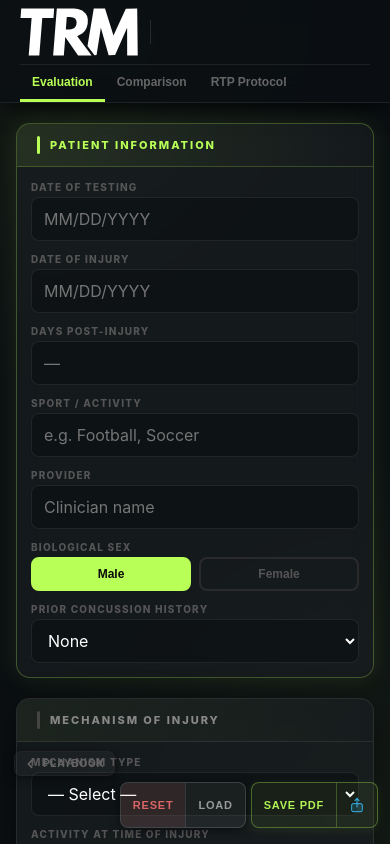
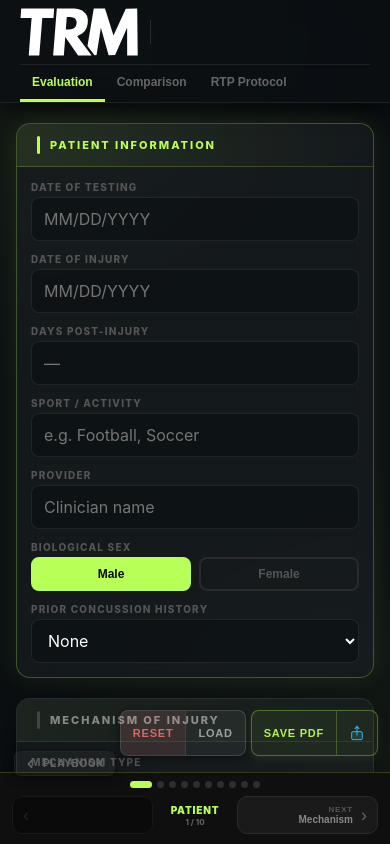
Before and after one commit to lucasdwinslow-pixel/TRM-Clinical-Tools, a React (Vite) app: page /concussion in a window 390 px wide. Shown: the top 844 px of the page. Built offline with nearby package versions, Linux system fonts and the light colour scheme; a web font is replaced by a local one.

Commit message:
Adjust FAB position and add mobile navigation

```diff
--- a/src/apps/ConcussionApp.jsx
+++ b/src/apps/ConcussionApp.jsx
@@ -52,7 +52,7 @@ if (typeof document !== "undefined" && !document.getElementById("trm-concussion-
       .trm-con-tab-sub { display: none !important; }
       .trm-con-tab-btn { padding: 10px 12px !important; }
       .trm-con-stat-bar { gap: 16px !important; padding: 10px 14px !important; }
-      .trm-con-fab { bottom: 16px !important; right: 12px !important; gap: 5px !important; }
+      .trm-con-fab { bottom: 88px !important; right: 12px !important; gap: 5px !important; }
       .trm-con-fab button { padding: 10px 12px !important; font-size: 11px !important; min-height: 44px; }
       input[type="number"], input[type="text"], select, textarea {
         font-size: 16px !important; min-height: 44px !important;
@@ -724,6 +724,20 @@ const BLANK_DATA = {
   clinicalNotes: "", noteText: "",
 };
 
+// ─── MOBILE SECTION NAV — Concussion Testing tab ─────────────────────────────
+const SECTION_NAV = [
+  { key: "patient",       label: "Patient",   ids: ["patient"] },
+  { key: "mechanism",     label: "Mechanism", ids: ["mechanism"] },
+  { key: "symptoms",      label: "CCP",       ids: ["symptoms"] },
+  { key: "cervical",      label: "Cervical",  ids: ["cervical"] },
+  { key: "voms",          label: "VOMS",      ids: ["voms"] },
+  { key: "eyeAlign",      label: "Eyes",      ids: ["eyeAlignment"] },
+  { key: "tandemGait",    label: "Gait",      ids: ["tandemGait"] },
+  { key: "exertional",    label: "Exertion",  ids: ["exertional"] },
+  { key: "rtp",           label: "RTP",       ids: ["rtp"] },
+  { key: "notes",         label: "Notes",     ids: ["clinicalNotes", "note"] },
+];
+
 // ─── TAB 1: TESTING ───────────────────────────────────────────────────────────
 function Tab1({ data: d, setData: setD }) {
   const sd    = (k, v) => setD(p => ({ ...p, [k]: v }));
@@ -739,6 +753,17 @@ function Tab1({ data: d, setData: setD }) {
   const [activeCard, setActiveCard] = useState("patient");
   const [noteCopied, setNoteCopied] = useState(false);
 
+  // ── Mobile section nav ──
+  const [isMobile, setIsMobile]          = useState(() => window.innerWidth < 700);
+  const [activeSection, setActiveSection] = useState(SECTION_NAV[0].key);
+  const navLockRef = useRef(null);
+
+  useEffect(() => {
+    const handler = () => setIsMobile(window.innerWidth < 700);
+    window.addEventListener("resize", handler);
+    return () => window.removeEventListener("resize", handler);
+  }, []);
+
   const sx  = d.symptoms     || {};
   const cx  = d.cervical     || {};
   const vm  = d.voms         || {};
@@ -747,6 +772,42 @@ function Tab1({ data: d, setData: setD }) {
   const ex  = d.exertional   || {};
   const scores = ccpScores(sx);
   const numSx = Object.values(sx).filter(v => parseInt(v) > 0).length;
+
+  // ── IntersectionObserver scroll-spy (muted during tap-driven scrolls) ──
+  useEffect(() => {
+    if (!isMobile) return;
+    const visible = new Set();
+    const update = () => {
+      if (navLockRef.current) return; // tap driving the scroll — don't override
+      for (const sec of SECTION_NAV) {
+        if (sec.ids.some(id => visible.has(id))) { setActiveSection(sec.key); return; }
+      }
+    };
+    const observers = [];
+    SECTION_NAV.flatMap(s => s.ids).forEach(id => {
+      const el = document.getElementById(id);
+      if (!el) return;
+      const obs = new IntersectionObserver(entries => {
+        entries.forEach(e => e.isIntersecting ? visible.add(id) : visible.delete(id));
+        update();
+      }, { threshold: 0.2 });
+      obs.observe(el);
+      observers.push(obs);
+    });
+    return () => observers.forEach(o => o.disconnect());
+  }, [isMobile]);
+
+  // Scrolls to the first element of the section's ids, offset for sticky header.
+  // The concussion sticky header is ~104px (64px logo row + 40px tab row).
+  // Using window.scrollTo gives precise control vs scrollIntoView which ignores headers.
+  const scrollToSection = (ids) => {
+    const el = document.getElementById(ids[0]);
+    if (!el) return;
+    if (navLockRef.current) clearTimeout(navLockRef.current);
+    navLockRef.current = setTimeout(() => { navLockRef.current = null; }, 700);
+    const top = el.getBoundingClientRect().top + window.scrollY - 108;
+    window.scrollTo({ top: Math.max(0, top), behavior: "smooth" });
+  };
 
   const generateNote = () => sd("noteText", buildConcussionNote(d));
   const copyNote = () => {
@@ -1314,6 +1375,80 @@ function Tab1({ data: d, setData: setD }) {
           />
         )}
       </Card>
+
+      {/* Spacer so last card clears the mobile nav bar */}
+      {isMobile && <div style={{ height: 84 }} />}
+
+      {/* ── MOBILE SECTION NAV (Testing tab only) ── */}
+      {isMobile && (() => {
+        const idx  = SECTION_NAV.findIndex(s => s.key === activeSection);
+        const cur  = SECTION_NAV[idx] ?? SECTION_NAV[0];
+        const prev = SECTION_NAV[idx - 1];
+        const next = SECTION_NAV[idx + 1];
+        return (
+          <div style={{
+            position: "fixed", bottom: 0, left: 0, right: 0,
+            zIndex: 150, background: "#0f0f0f",
+            borderTop: `1px solid ${LIME}33`,
+            paddingBottom: "env(safe-area-inset-bottom)",
+          }}>
+            {/* Section dots */}
+            <div style={{ display: "flex", justifyContent: "center", gap: 5, paddingTop: 8, paddingBottom: 4 }}>
+              {SECTION_NAV.map(s => (
+                <button key={s.key} onClick={() => { scrollToSection(s.ids); setActiveSection(s.key); }} style={{
+                  width: s.key === activeSection ? 22 : 7, height: 7, borderRadius: 4,
+                  padding: 0, border: "none", flexShrink: 0,
+                  background: s.key === activeSection ? LIME : "#2e2e2e",
+                  cursor: "pointer", transition: "width 0.2s, background 0.2s",
+                }} />
+              ))}
+            </div>
+            {/* Prev / label / Next */}
+            <div style={{ display: "flex", alignItems: "stretch", gap: 6, padding: "4px 12px 10px" }}>
+              <button
+                onClick={() => { if (prev) { scrollToSection(prev.ids); setActiveSection(prev.key); } }}
+                disabled={!prev}
+                style={{
+                  flex: 1, display: "flex", alignItems: "center", gap: 8,
+                  padding: "8px 10px", borderRadius: 10,
+                  border: `1px solid ${prev ? BORDER : "#181818"}`,
+                  background: prev ? "#1a1a1a" : "#0a0a0a",
+                  cursor: prev ? "pointer" : "default", textAlign: "left", minWidth: 0,
+                }}>
+                <span style={{ fontSize: 18, color: prev ? "#666" : "#222", lineHeight: 1, flexShrink: 0 }}>‹</span>
+                {prev && (
+                  <div>
+                    <div style={{ fontSize: 8, color: "#555", fontWeight: 700, letterSpacing: "0.1em", textTransform: "uppercase" }}>Prev</div>
+                    <div style={{ fontSize: 10, fontWeight: 700, color: "#888" }}>{prev.label}</div>
+                  </div>
+                )}
+              </button>
+              <div style={{ flexShrink: 0, textAlign: "center", display: "flex", flexDirection: "column", justifyContent: "center", minWidth: 72 }}>
+                <div style={{ fontSize: 10, fontWeight: 900, color: LIME, letterSpacing: "0.08em", textTransform: "uppercase" }}>{cur.label}</div>
+                <div style={{ fontSize: 8, color: "#666", fontWeight: 700, marginTop: 1 }}>{idx + 1} / {SECTION_NAV.length}</div>
+              </div>
+              <button
+                onClick={() => { if (next) { scrollToSection(next.ids); setActiveSection(next.key); } }}
+                disabled={!next}
+                style={{
+                  flex: 1, display: "flex", alignItems: "center", justifyContent: "flex-end", gap: 8,
+                  padding: "8px 10px", borderRadius: 10,
+                  border: `1px solid ${next ? BORDER : "#181818"}`,
+                  background: next ? "#1a1a1a" : "#0a0a0a",
+                  cursor: next ? "pointer" : "default", textAlign: "right", minWidth: 0,
+                }}>
+                {next && (
+                  <div>
+                    <div style={{ fontSize: 8, color: "#555", fontWeight: 700, letterSpacing: "0.1em", textTransform: "uppercase", textAlign: "right" }}>Next</div>
+                    <div style={{ fontSize: 10, fontWeight: 700, color: "#888", textAlign: "right" }}>{next.label}</div>
+                  </div>
+                )}
+                <span style={{ fontSize: 18, color: next ? "#666" : "#222", lineHeight: 1, flexShrink: 0 }}>›</span>
+              </button>
+            </div>
+          </div>
+        );
+      })()}
     </div>
   );
 }
```
